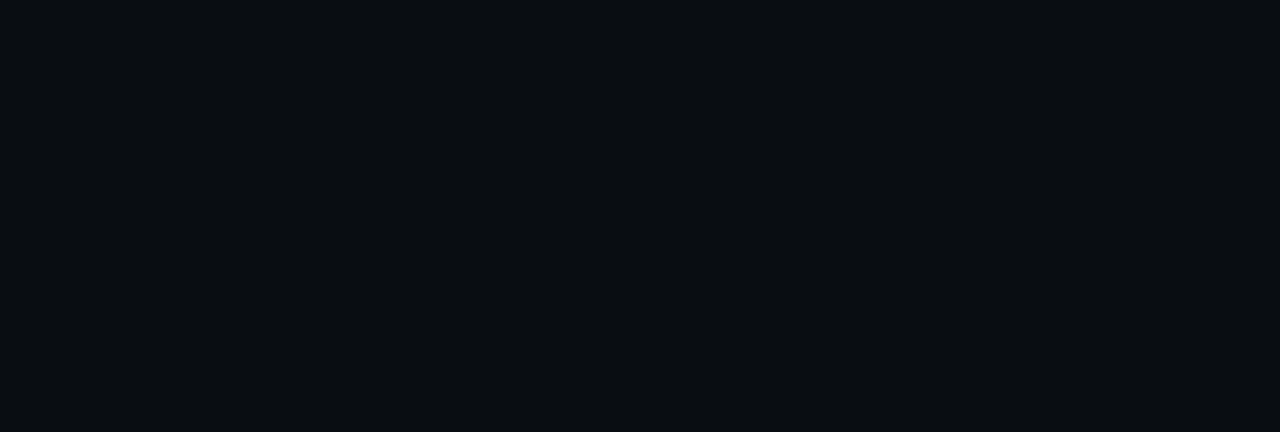
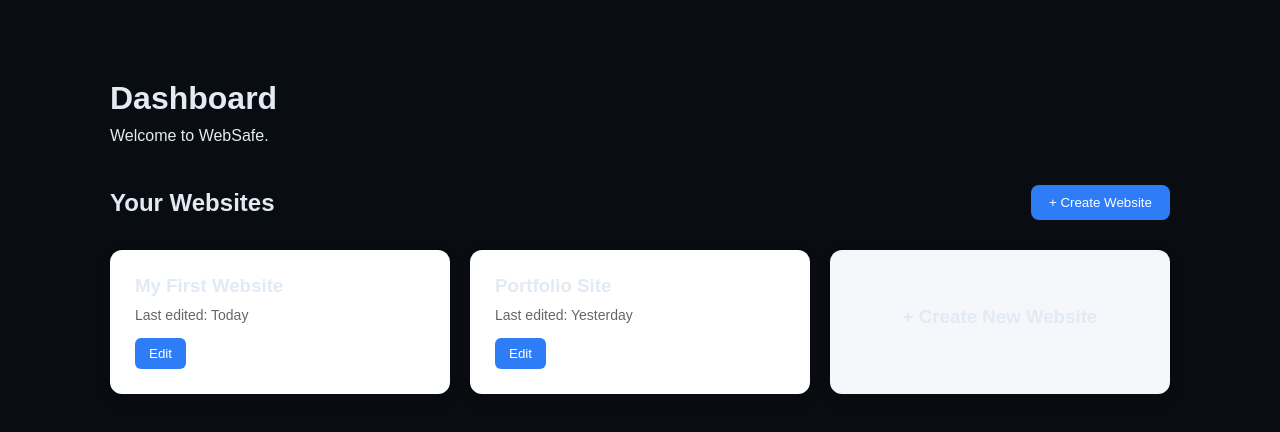
Before and after one commit to charlesuland/Websafe, a Vue app in the folder frontend/: page /dashboard in a window 1280 px wide. Before the commit this address had no page. Shown: the top 432 px of the page. Built offline with nearby package versions, Linux system fonts and the light colour scheme; the HTML template or start-up script is replaced by a standard one.

Commit message:
dashboard

```diff
--- a/frontend/src/router/index.js
+++ b/frontend/src/router/index.js
@@ -2,6 +2,7 @@ import { createRouter, createWebHistory } from 'vue-router'
 import LandingPage from '../views/LandingPage.vue'
 import LoginView from '../views/LoginView.vue'
 import RegisterView from '@/views/RegisterView.vue'
+import DashboardView from "../views/DashboardView.vue"
 
 const routes = [
   {
@@ -15,6 +16,10 @@ const routes = [
   {
     path: '/register',
     component: RegisterView
+  },
+  {
+    path: '/dashboard',
+    component: DashboardView
   }
 ]
 
--- /dev/null
+++ b/frontend/src/views/DashboardView.vue
@@ -0,0 +1,114 @@
+<template>
+
+  <div class="dashboard">
+
+    <h1>Dashboard</h1>
+    <p>Welcome to WebSafe.</p>
+
+    <div class="dashboard-header">
+      <h2>Your Websites</h2>
+
+      <button class="create-btn">
+        + Create Website
+      </button>
+    </div>
+
+    <div class="site-grid">
+
+      <div class="site-card">
+        <h3>My First Website</h3>
+        <p>Last edited: Today</p>
+        <button>Edit</button>
+      </div>
+
+      <div class="site-card">
+        <h3>Portfolio Site</h3>
+        <p>Last edited: Yesterday</p>
+        <button>Edit</button>
+      </div>
+
+      <div class="site-card new-site">
+        <h3>+ Create New Website</h3>
+      </div>
+
+    </div>
+
+  </div>
+
+</template>
+
+<style scoped>
+
+.dashboard{
+  padding:80px 20px;
+  max-width:1100px;
+  margin:auto;
+}
+
+.dashboard h1{
+  margin-bottom:10px;
+}
+
+.dashboard-header{
+  margin-top:40px;
+  display:flex;
+  justify-content:space-between;
+  align-items:center;
+}
+
+.create-btn{
+  background:#2f7df6;
+  color:white;
+  border:none;
+  padding:10px 18px;
+  border-radius:8px;
+  cursor:pointer;
+}
+
+.create-btn:hover{
+  background:#1f6ae0;
+}
+
+.site-grid{
+  margin-top:30px;
+  display:grid;
+  grid-template-columns:repeat(3,1fr);
+  gap:20px;
+}
+
+.site-card{
+  background:white;
+  padding:25px;
+  border-radius:12px;
+  box-shadow:0 6px 15px rgba(0,0,0,0.1);
+}
+
+.site-card h3{
+  margin-bottom:10px;
+}
+
+.site-card p{
+  color:#666;
+  font-size:14px;
+  margin-bottom:15px;
+}
+
+.site-card button{
+  background:#2f7df6;
+  color:white;
+  border:none;
+  padding:8px 14px;
+  border-radius:6px;
+  cursor:pointer;
+}
+
+.new-site{
+  display:flex;
+  align-items:center;
+  justify-content:center;
+  cursor:pointer;
+  font-weight:600;
+  background:#f5f7fb;
+}
+
+</style>
```
